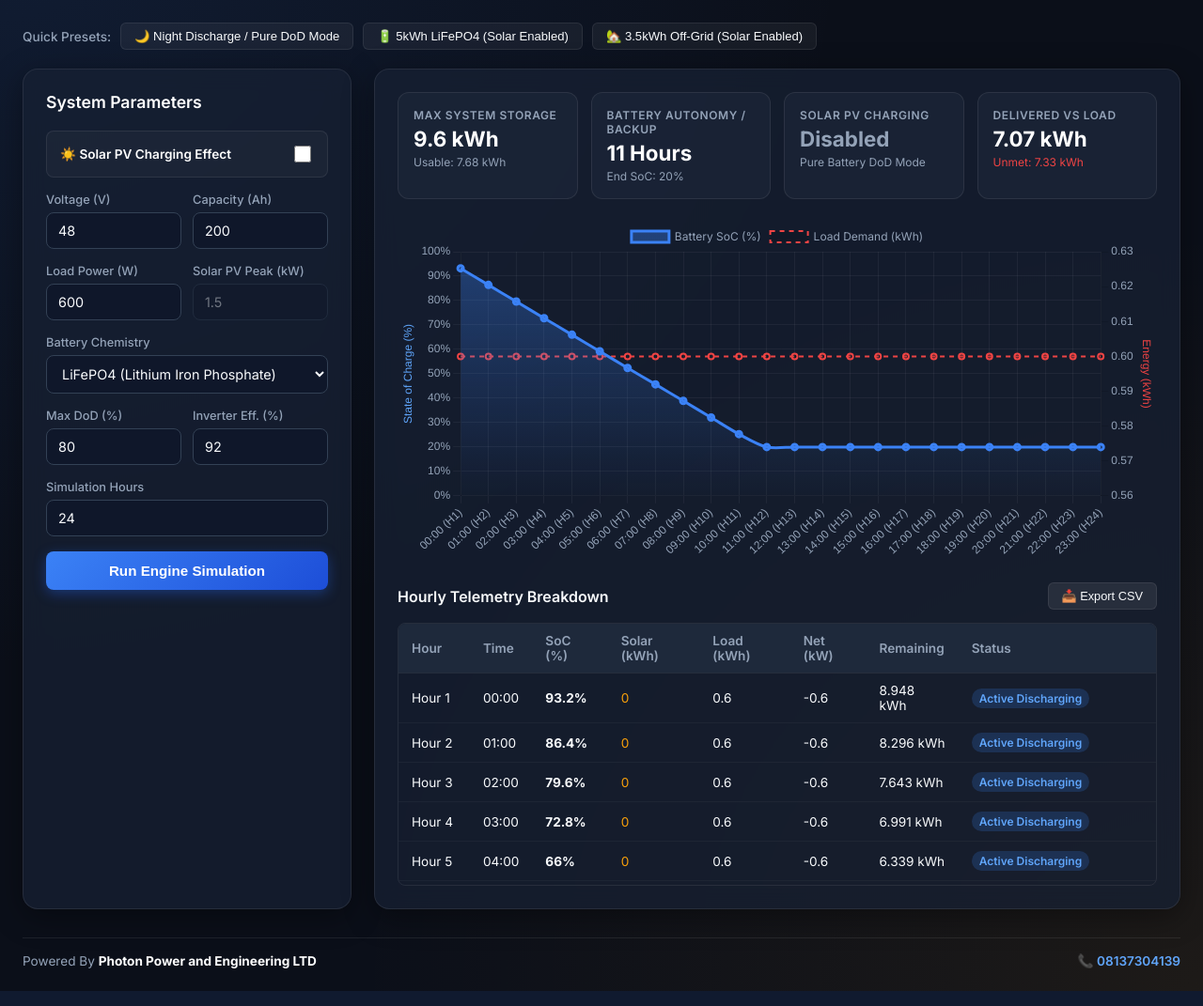
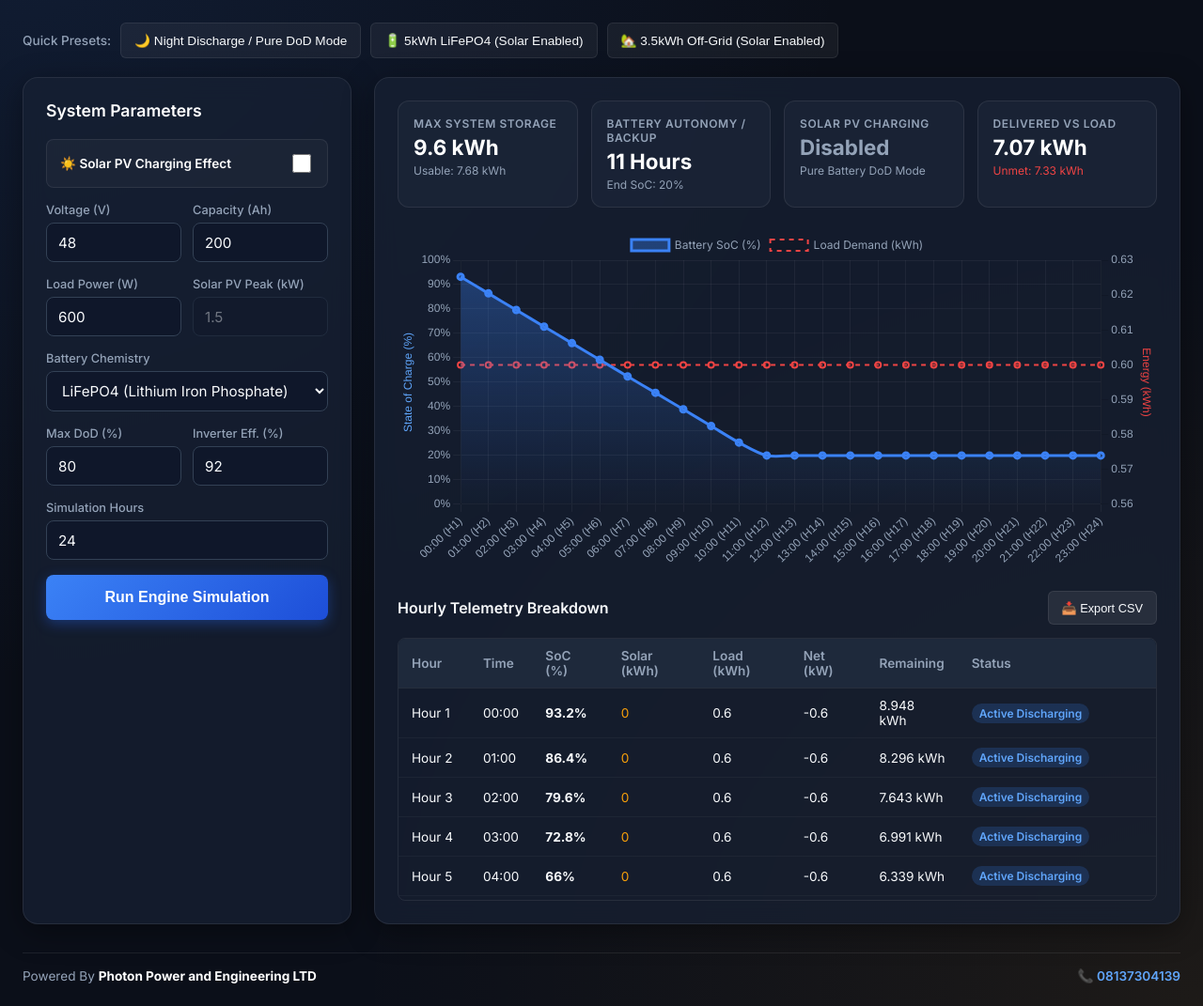
Before and after one commit to D-Photon/BMS_Project, a FastAPI app: page / in a window 1280 px wide. Shown: the part 98-1169 px from the top of the page at 94% size. Run offline with FastAPI, Linux system fonts and the light colour scheme.

Commit message:
Updated for mobile compatibility

```diff
--- a/public/index.html
+++ b/public/index.html
@@ -2,7 +2,7 @@
 <html lang="en">
 <head>
     <meta charset="UTF-8">
-    <meta name="viewport" content="width=device-width, initial-scale=1.0">
+    <meta name="viewport" content="width=device-width, initial-scale=1.0, maximum-scale=1.0, user-scalable=no">
     <title>Domestic Solar & Battery DoD Simulator v2.0</title>
     <!-- Google Fonts & Chart.js CDN -->
     <link rel="preconnect" href="https://fonts.googleapis.com">
@@ -43,6 +43,7 @@
             min-height: 100vh;
             display: flex;
             flex-direction: column;
+            -webkit-tap-highlight-color: transparent;
         }
 
         .dashboard-container {
@@ -109,15 +110,18 @@
             background: rgba(255, 255, 255, 0.05);
             border: 1px solid var(--panel-border);
             color: var(--text-main);
-            padding: 6px 14px;
+            padding: 8px 14px;
             border-radius: 6px;
-            font-size: 0.82rem;
+            font-size: 0.85rem;
             font-weight: 500;
             cursor: pointer;
             transition: all 0.2s ease;
+            min-height: 38px;
+            display: inline-flex;
+            align-items: center;
         }
 
-        .btn-preset:hover {
+        .btn-preset:hover, .btn-preset:active {
             background: rgba(59, 130, 246, 0.2);
             border-color: var(--primary);
             color: #fff;
@@ -182,9 +180,10 @@
             border: 1px solid var(--input-border);
             border-radius: 8px;
             color: var(--text-main);
-            font-size: 0.9rem;
+            font-size: 0.95rem;
             font-family: inherit;
             transition: all 0.2s ease;
+            min-height: 42px;
         }
 
         .form-group input:disabled {
@@ -218,8 +217,8 @@
         }
 
         .toggle-box input[type="checkbox"] {
-            width: 18px;
-            height: 18px;
+            width: 20px;
+            height: 20px;
             accent-color: var(--primary);
             cursor: pointer;
         }
@@ -229,16 +228,17 @@
             background: linear-gradient(135deg, var(--primary) 0%, #1d4ed8 100%);
             color: white;
             border: none;
-            padding: 12px;
-            font-size: 0.95rem;
+            padding: 14px;
+            font-size: 1rem;
             font-weight: 600;
             border-radius: 8px;
             cursor: pointer;
             transition: all 0.2s ease;
             box-shadow: 0 4px 14px 0 rgba(37, 99, 235, 0.39);
+            min-height: 48px;
         }
 
-        button.btn-submit:hover {
+        button.btn-submit:hover, button.btn-submit:active {
             opacity: 0.92;
             transform: translateY(-1px);
         }
@@ -310,26 +304,30 @@
             background: rgba(255, 255, 255, 0.08);
             border: 1px solid var(--panel-border);
             color: var(--text-main);
-            padding: 6px 14px;
+            padding: 8px 14px;
             border-radius: 6px;
             font-size: 0.8rem;
             cursor: pointer;
             transition: all 0.2s ease;
+            min-height: 36px;
         }
 
-        .btn-export:hover {
+        .btn-export:hover, .btn-export:active {
             background: rgba(255, 255, 255, 0.15);
         }
 
         .table-wrapper {
             max-height: 280px;
             overflow-y: auto;
+            overflow-x: auto;
             border: 1px solid var(--panel-border);
             border-radius: 8px;
+            -webkit-overflow-scrolling: touch;
         }
 
         table {
             width: 100%;
+            min-width: 600px;
             border-collapse: collapse;
             font-size: 0.85rem;
             text-align: left;
@@ -378,6 +376,8 @@
             align-items: center;
             color: var(--text-muted);
             font-size: 0.85rem;
+            flex-wrap: wrap;
+            gap: 8px;
         }
 
         footer strong {
```
Also changed, not shown: other parts of public/index.html (+78 -13 lines), templates/index.html (+103 -26 lines).
